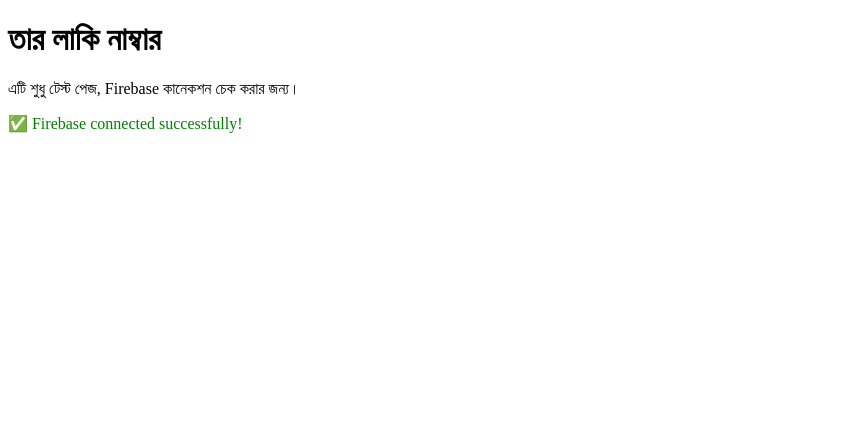
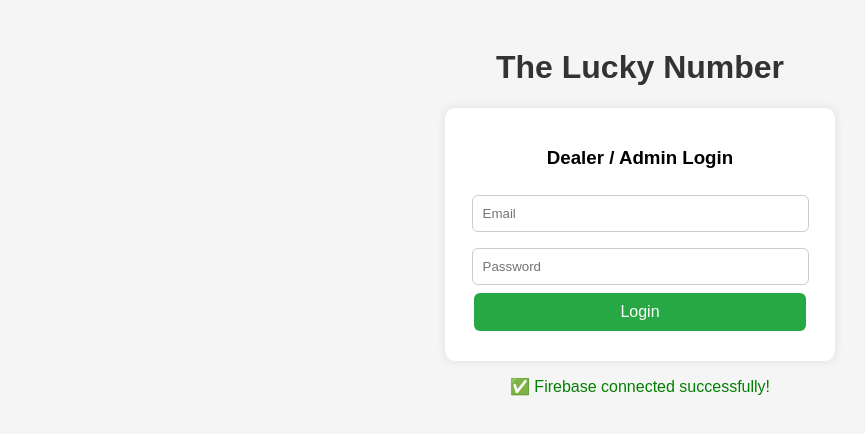
Before and after one commit to jjoy2025/lucky-number-game, a plain HTML site: page index.html in a window 1280 px wide. Shown: the whole page, without its empty margins (0-865 px from the left). Drawn offline with Linux system fonts and the light colour scheme; no server answers; files whose address does not match are found by name.

Commit message:
Update index.html

```diff
--- a/index.html
+++ b/index.html
@@ -3,20 +3,73 @@
 <head>
     <meta charset="UTF-8">
     <meta name="viewport" content="width=device-width, initial-scale=1.0">
-    <title>তার লাকি নাম্বার</title>
+    <title>The Lucky Number - Login</title>
+    <style>
+        body {
+            font-family: Arial, sans-serif;
+            background-color: #f5f5f5;
+            text-align: center;
+            padding: 20px;
+        }
+        h1 {
+            color: #333;
+        }
+        .login-box {
+            background: #fff;
+            max-width: 350px;
+            margin: auto;
+            padding: 20px;
+            border-radius: 10px;
+            box-shadow: 0 0 10px rgba(0,0,0,0.1);
+        }
+        input {
+            width: 90%;
+            padding: 10px;
+            margin: 8px 0;
+            border: 1px solid #ccc;
+            border-radius: 6px;
+        }
+        button {
+            width: 95%;
+            padding: 10px;
+            background-color: #28a745;
+            color: white;
+            border: none;
+            border-radius: 6px;
+            cursor: pointer;
+            font-size: 16px;
+        }
+        button:hover {
+            background-color: #218838;
+        }
+        .error {
+            color: red;
+            margin-top: 10px;
+            font-size: 14px;
+        }
+    </style>
 </head>
 <body>
-    <h1>তার লাকি নাম্বার</h1>
-    <p>এটি শুধু টেস্ট পেজ, Firebase কানেকশন চেক করার জন্য।</p>
+
+    <h1>The Lucky Number</h1>
+    <div class="login-box">
+        <h3>Dealer / Admin Login</h3>
+        <input type="email" id="email" placeholder="Email">
+        <input type="password" id="password" placeholder="Password">
+        <button onclick="login()">Login</button>
+        <div class="error" id="errorMsg"></div>
+    </div>
 
     <!-- Firebase SDK -->
     <script src="https://www.gstatic.com/firebasejs/9.6.1/firebase-app.js"></script>
+    <script src="https://www.gstatic.com/firebasejs/9.6.1/firebase-auth.js"></script>
     <script src="https://www.gstatic.com/firebasejs/9.6.1/firebase-firestore.js"></script>
 
     <!-- Firebase Config -->
     <script src="firebase-config.js"></script>
 
-    <!-- Main Script -->
+    <!-- Main App -->
     <script src="app.js"></script>
+
 </body>
 </html>
```
